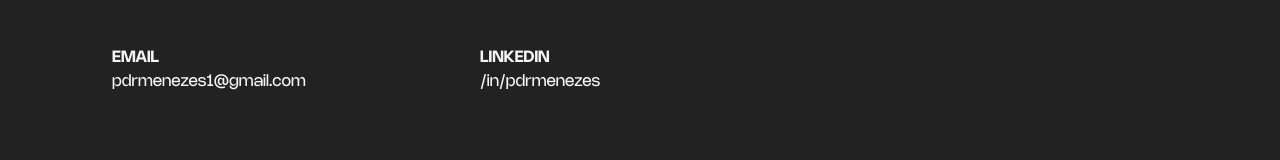
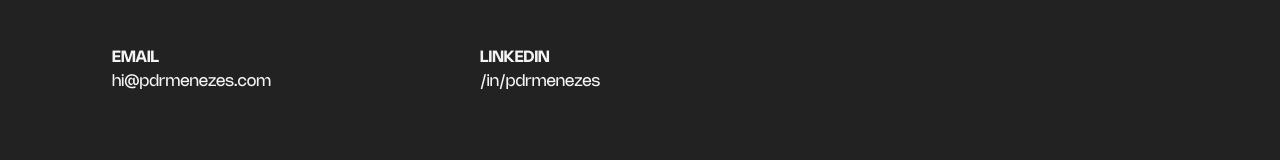
Before and after one commit to pdrmenezes/next-portfolio, a Next.js app: page /contact in a window 1280 px wide. Shown: the part 370-530 px from the top of the page. Built offline with nearby package versions, Linux system fonts and the light colour scheme.

Commit message:
feat: update email

```diff
--- a/src/app/contact/components/Email.tsx
+++ b/src/app/contact/components/Email.tsx
@@ -1,10 +1,11 @@
 "use client";
 export function Email() {
-  async function copyToClipboard(text: string) {
+  async function copyEmailToClipboard() {
     const toastDiv = document.getElementById("email-toast");
+    const email = document.getElementById("email")?.textContent;
 
     try {
-      await navigator.clipboard.writeText(text);
+      await navigator.clipboard.writeText(email!);
       toastDiv!.classList.add("show");
       setTimeout(() => {
         toastDiv!.classList.remove("show");
@@ -14,9 +15,9 @@ export function Email() {
     }
   }
   return (
-    <div className="group relative w-fit cursor-pointer p-4" onClick={() => copyToClipboard("pdrmenezes1@gmail.com")}>
+    <div className="group relative w-fit cursor-pointer p-4" onClick={copyEmailToClipboard}>
       <h2 className="font-semibold">EMAIL</h2>
-      <p>pdrmenezes1@gmail.com</p>
+      <p id="email">hi@pdrmenezes.com</p>
       <div className="absolute inset-0 h-full w-full opacity-0 transition-opacity duration-300 group-hover:opacity-100">
         <div className="absolute left-0 top-0 h-3 w-3 border border-b-0 border-l-2 border-r-0 border-t-2 border-whiteish"></div>
         <div className="absolute right-0 top-0 h-3 w-3 border border-b-0 border-l-0 border-r-2 border-t-2 border-whiteish"></div>
--- a/src/app/projects/[projectName]/page.tsx
+++ b/src/app/projects/[projectName]/page.tsx
@@ -50,7 +50,7 @@ export default async function ProjectPage(props: Props) {
         ))}
       </div>
 
-      <section className="max-w-prose text-balance">{projectInfo?.content?.description}</section>
+      <section className="max-w-prose space-y-6 text-balance">{projectInfo?.content?.description}</section>
 
       <div className="grid gap-4 md:grid-cols-3">
         {projectInfo?.content?.contentImagesSrc?.map((imageSrc, index) => (
```
